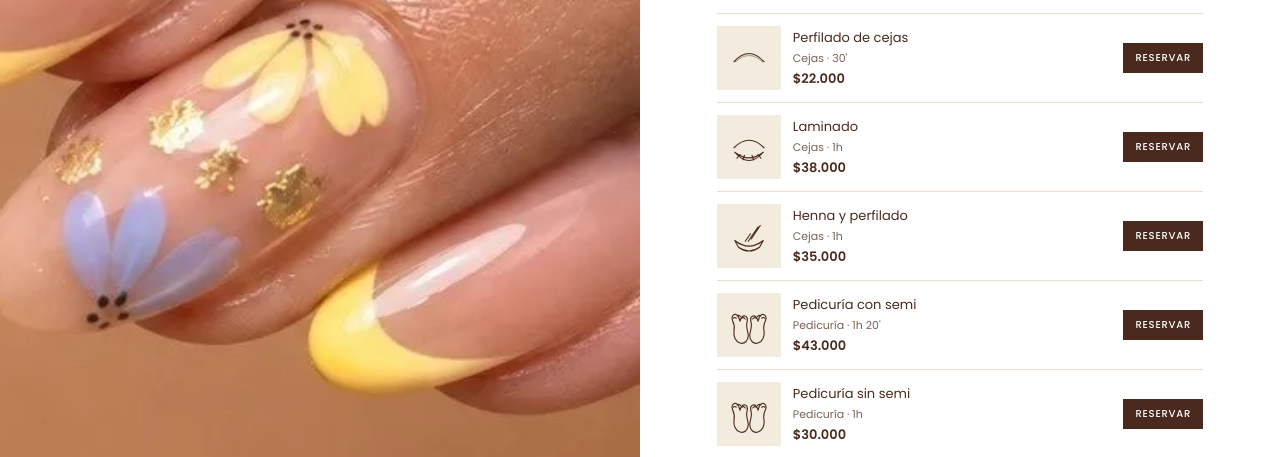
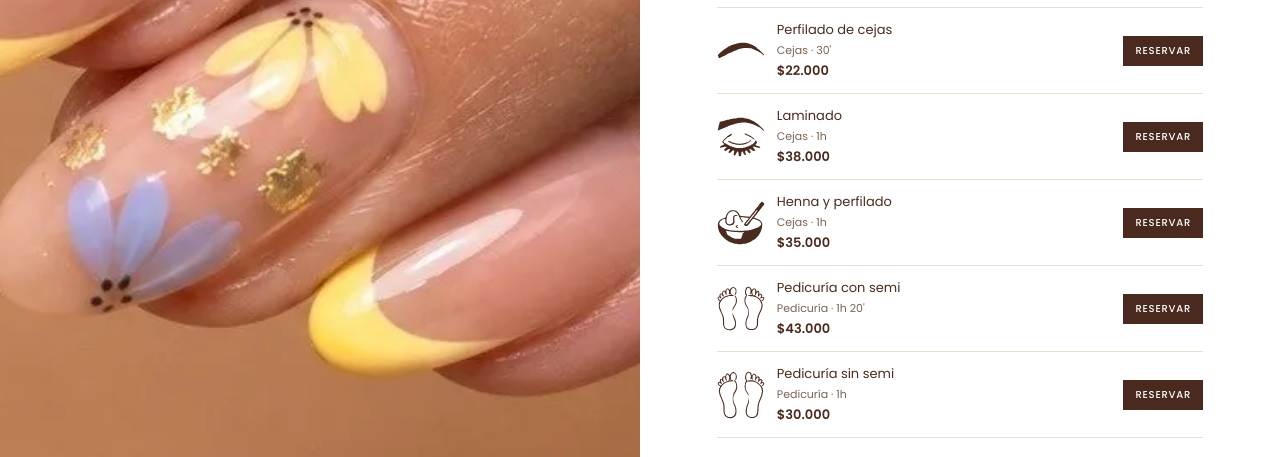
Before and after one commit to AIMESSY17/DeptoBR, a plain HTML site: page index.html in a window 1280 px wide. Shown: the part 3689-4146 px from the top of the page. Drawn offline with Linux system fonts and the light colour scheme.

Commit message:
Íconos del flyer en la lista de servicios y en la ficha de reserva
Co-Authored-By: Claude Sonnet 5.5 <noreply@anthropic.com>

```diff
--- a/css/styles.css
+++ b/css/styles.css
@@ -196,11 +196,13 @@ button:disabled { cursor: not-allowed; }
 }
 .servicio:last-child { border-bottom: 1px solid var(--linea); }
 .servicio__icono {
-  width: 64px; height: 64px; flex-shrink: 0; display: flex;
+  width: 48px; height: 48px; flex-shrink: 0; display: flex;
   align-items: center; justify-content: center;
-  background: var(--crema); color: var(--choco);
 }
-.servicio__icono svg { width: 48px; height: 48px; }
+.icono-servicio { display: block; object-fit: contain; }
+.servicio__icono .icono-servicio { width: 48px; height: 48px; }
+.hoja__nombre--icono { display: flex; align-items: center; gap: 10px; }
+.hoja__nombre--icono .icono-servicio { width: 32px; height: 32px; flex-shrink: 0; }
 .servicio__datos { flex: 1; display: flex; flex-direction: column; gap: 2px; min-width: 0; }
 .servicio__nombre { font-size: 13px; }
 .servicio__sub { font-size: 11px; color: var(--gris); }
--- a/data/servicios.json
+++ b/data/servicios.json
@@ -6,12 +6,12 @@
     { "id": "pedicuria", "nombre": "Pedicuría" }
   ],
   "servicios": [
-    { "id": "mani-capping", "grupo": "manicuria", "nombre": "Manicuría + Capping", "dur": "1h30'", "precio": 39000, "img": "img/unas-french-amarillo.webp", "tags": "uñas, manos, kapping, capping, gel, esmaltado" },
-    { "id": "soft-gel", "grupo": "manicuria", "nombre": "Extensión soft gel", "dur": "2h a 2h30'", "precio": 48000, "img": "img/unas-french-amarillo.webp", "tags": "uñas, manos, kapping, capping, gel, esmaltado" },
-    { "id": "cejas-perfilado", "grupo": "cejas", "nombre": "Perfilado de cejas", "dur": "30'", "precio": 22000, "img": "img/cejas-diseno-calido-1600.webp", "tags": "cejas, cejas perfiladas, henna, laminado" },
-    { "id": "cejas-laminado", "grupo": "cejas", "nombre": "Laminado", "dur": "1h", "precio": 38000, "img": "img/cejas-diseno-calido-1600.webp", "tags": "cejas, cejas perfiladas, henna, laminado" },
-    { "id": "cejas-henna", "grupo": "cejas", "nombre": "Henna y perfilado", "dur": "1h", "precio": 35000, "img": "img/cejas-diseno-calido-1600.webp", "tags": "cejas, cejas perfiladas, henna, laminado" },
-    { "id": "pedi-semi", "grupo": "pedicuria", "nombre": "Pedicuría con semi", "dur": "1h 20'", "precio": 43000, "img": "img/pedicura-violeta.webp", "tags": "pies, uñas de los pies, pedicura, pedicure, semi" },
-    { "id": "pedi-sin-semi", "grupo": "pedicuria", "nombre": "Pedicuría sin semi", "dur": "1h", "precio": 30000, "img": "img/pedicura-violeta.webp", "tags": "pies, uñas de los pies, pedicura, pedicure, semi" }
+    { "id": "mani-capping", "icono": "img/iconos/icono-manicuria.svg", "grupo": "manicuria", "nombre": "Manicuría + Capping", "dur": "1h30'", "precio": 39000, "img": "img/unas-french-amarillo.webp", "tags": "uñas, manos, kapping, capping, gel, esmaltado" },
+    { "id": "soft-gel", "icono": "img/iconos/icono-softgel.svg", "grupo": "manicuria", "nombre": "Extensión soft gel", "dur": "2h a 2h30'", "precio": 48000, "img": "img/unas-french-amarillo.webp", "tags": "uñas, manos, kapping, capping, gel, esmaltado" },
+    { "id": "cejas-perfilado", "icono": "img/iconos/icono-perfilado.svg", "grupo": "cejas", "nombre": "Perfilado de cejas", "dur": "30'", "precio": 22000, "img": "img/cejas-diseno-calido-1600.webp", "tags": "cejas, cejas perfiladas, henna, laminado" },
+    { "id": "cejas-laminado", "icono": "img/iconos/icono-laminado.svg", "grupo": "cejas", "nombre": "Laminado", "dur": "1h", "precio": 38000, "img": "img/cejas-diseno-calido-1600.webp", "tags": "cejas, cejas perfiladas, henna, laminado" },
+    { "id": "cejas-henna", "icono": "img/iconos/icono-henna.svg", "grupo": "cejas", "nombre": "Henna y perfilado", "dur": "1h", "precio": 35000, "img": "img/cejas-diseno-calido-1600.webp", "tags": "cejas, cejas perfiladas, henna, laminado" },
+    { "id": "pedi-semi", "icono": "img/iconos/icono-pedi-con.svg", "grupo": "pedicuria", "nombre": "Pedicuría con semi", "dur": "1h 20'", "precio": 43000, "img": "img/pedicura-violeta.webp", "tags": "pies, uñas de los pies, pedicura, pedicure, semi" },
+    { "id": "pedi-sin-semi", "icono": "img/iconos/icono-pedi-sin.svg", "grupo": "pedicuria", "nombre": "Pedicuría sin semi", "dur": "1h", "precio": 30000, "img": "img/pedicura-violeta.webp", "tags": "pies, uñas de los pies, pedicura, pedicure, semi" }
   ]
 }
--- a/js/app.js
+++ b/js/app.js
@@ -119,18 +119,8 @@
   /* =========================================================
      Beauty Room
      ========================================================= */
-  function iconoServicio(id) {
-    var dibujos = {
-      'mani-capping': '<path d="M22 53V28a10 10 0 0 1 20 0v25M27 29v-7a5 5 0 0 1 10 0v7"/><path d="M32 13v8m-4-4h8"/>',
-      'soft-gel': '<path d="M22 53V28a10 10 0 0 1 20 0v25M27 28V18a5 5 0 0 1 10 0v10"/><path d="M28 18q4-4 8 0"/>',
-      'cejas-perfilado': '<path d="M12 37q20-22 40 0"/><path d="M14 37q18-17 36 0" opacity=".35"/>',
-      'cejas-laminado': '<path d="M12 33q20-20 40 0"/><path d="M13 39q19 15 38 0q-19 22-38 0Z"/><path d="M20 42l-4 5m10-4-2 6m12-6 2 6m6-7 4 5"/>',
-      'cejas-henna': '<path d="M13 38q19 15 38 0l-5 9q-14 10-28 0Z"/><path d="m31 39 13-19m-9 16 12-18m-20 21 7-10"/>',
-      'pedi-semi': '<g><path d="M20 56c-6-2-9-9-8-16 1-5 0-10-2-14-2-5 1-9 5-8 3 1 4 6 5 9 1-5 4-8 7-7 4 1 3 6 2 10-1 6 2 11 2 16 0 7-5 12-11 10Z"/><path d="M11 23q2-2 4 0m1-3q3-2 5 1m1 2q3-2 5 1"/></g><g transform="translate(64 0) scale(-1 1)"><path d="M20 56c-6-2-9-9-8-16 1-5 0-10-2-14-2-5 1-9 5-8 3 1 4 6 5 9 1-5 4-8 7-7 4 1 3 6 2 10-1 6 2 11 2 16 0 7-5 12-11 10Z"/><path d="M11 23q2-2 4 0m1-3q3-2 5 1m1 2q3-2 5 1"/></g>',
-      'pedi-sin-semi': '<g><path d="M20 56c-6-2-9-9-8-16 1-5 0-10-2-14-2-5 1-9 5-8 3 1 4 6 5 9 1-5 4-8 7-7 4 1 3 6 2 10-1 6 2 11 2 16 0 7-5 12-11 10Z"/><path d="M11 23q2-2 4 0m1-3q3-2 5 1m1 2q3-2 5 1"/></g><g transform="translate(64 0) scale(-1 1)"><path d="M20 56c-6-2-9-9-8-16 1-5 0-10-2-14-2-5 1-9 5-8 3 1 4 6 5 9 1-5 4-8 7-7 4 1 3 6 2 10-1 6 2 11 2 16 0 7-5 12-11 10Z"/><path d="M11 23q2-2 4 0m1-3q3-2 5 1m1 2q3-2 5 1"/></g>'
-    };
-    var dibujo = dibujos[id] || '<path d="M32 12v40M12 32h40M18 18l28 28m0-28L18 46"/>';
-    return '<svg viewBox="0 0 64 64" aria-hidden="true" focusable="false" fill="none" stroke="currentColor" stroke-width="1.5" stroke-linecap="round" stroke-linejoin="round">' + dibujo + '</svg>';
+  function iconoImg(v, px) {
+    return v.icono ? '<img class="icono-servicio" src="' + esc(v.icono) + '" width="' + px + '" height="' + px + '" alt="">' : '';
   }
 
   function renderServicios() {
@@ -146,7 +136,7 @@
       var antes = '';
       if (v.grupo === 'cejas' && !cejasVistas) { cejasVistas = true; antes = bloqueCejas(); }
       return antes + '<button class="servicio" type="button" data-servicio="' + esc(v.id) + '">' +
-        '<span class="servicio__icono">' + iconoServicio(v.id) + '</span>' +
+        '<span class="servicio__icono">' + iconoImg(v, 48) + '</span>' +
         '<span class="servicio__datos">' +
           '<span class="servicio__nombre">' + esc(v.nombre) + '</span>' +
           '<span class="servicio__sub">' + esc(nombreGrupo[v.grupo] || '') + (nombreGrupo[v.grupo] ? ' · ' : '') + esc(v.dur) + '</span>' +
@@ -349,7 +339,7 @@
     contenido.innerHTML = foto +
       '<div class="hoja__cuerpo hoja__cuerpo--servicio">' +
         '<span class="hoja__cat">BEAUTY ROOM</span>' +
-        '<span class="hoja__nombre">' + esc(v.nombre) + '</span>' +
+        '<span class="hoja__nombre hoja__nombre--icono">' + iconoImg(v, 32) + '<span>' + esc(v.nombre) + '</span></span>' +
         '<span class="hoja__dur">' + esc(v.dur) + ' · <strong>' + esc(precio(v.precio)) + '</strong></span>' +
         '<span class="hoja__pregunta" id="t-turno">¿Cuándo te queda mejor?</span>' +
         '<div class="turnos" role="group" aria-labelledby="t-turno">' +
```
Also changed, not shown: diseno/iconos/icono-henna.svg (added), diseno/iconos/icono-laminado.svg (added), diseno/iconos/icono-manicuria.svg (added), diseno/iconos/icono-pedi-con.svg (added), diseno/iconos/icono-pedi-sin.svg (added), diseno/iconos/icono-perfilado.svg (added), diseno/iconos/icono-softgel.svg (added), img/iconos/icono-henna.svg (added), img/iconos/icono-laminado.svg (added), img/iconos/icono-manicuria.svg (added), img/iconos/icono-pedi-con.svg (added), img/iconos/icono-pedi-sin.svg (added), img/iconos/icono-perfilado.svg (added), img/iconos/icono-softgel.svg (added).
